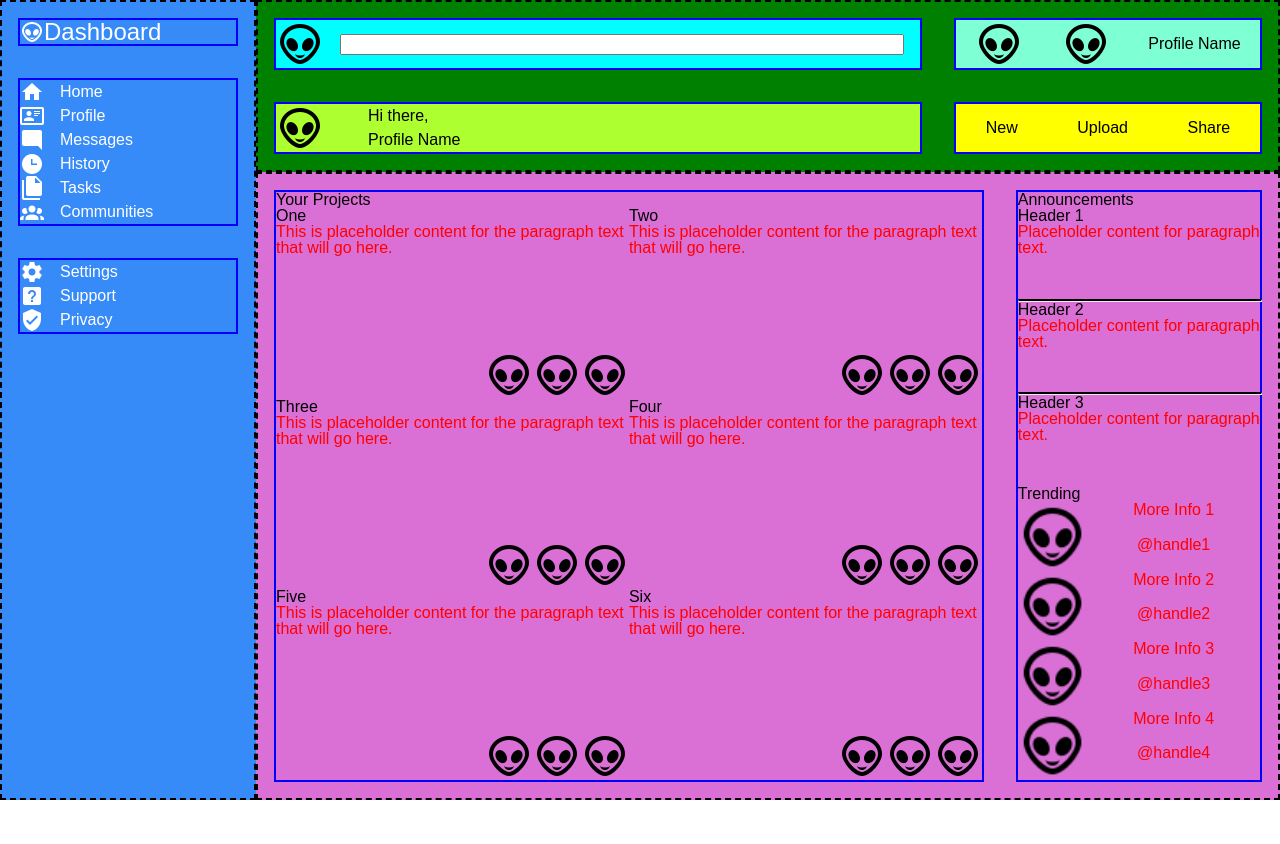
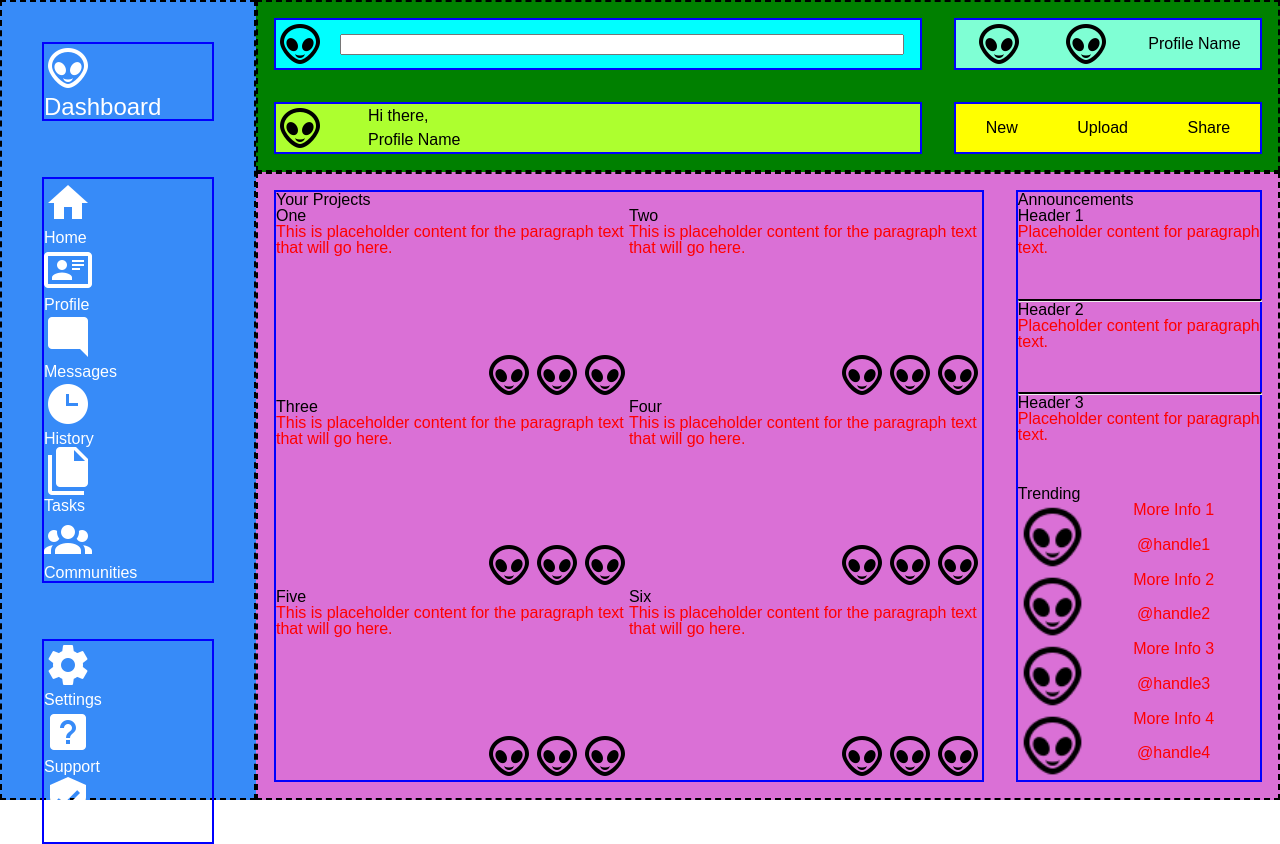
Before and after one commit to zflegle3/admin-dashboard, a plain HTML site: page index.html in a window 1280 px wide. Before the commit the page ends 800 px from the top, so only its background shows below. Drawn offline with Linux system fonts and the light colour scheme.

Commit message:
starting on side bar details, tried switching to grid display with limited success.

```diff
--- a/index.html
+++ b/index.html
@@ -9,51 +9,55 @@
 </head>
 <body>
     <div class="main side-panel">
-        <div class="side-header">
-            <div>
+        <div class="side-logo">
             <img src="images/alien-wh.png" alt="">
             <h1>Dashboard</h1>
         </div>
-        </div>
-        <div class="side-nav">
-            <div>
+        <div class="side-nav-top">
+            <ul>
+                <li>
                     <img src="images/home.png" alt="">
                     <p>Home</p>
-            </div>
-            <div>
+                </li>
+                <li>
                     <img src="images/card-account.png" alt="">
                     <p>Profile</p>
-            </div>
-            <div>
+                </li>
+                <li>
                     <img src="images/message.png" alt="">
                     <p>Messages</p>
-            </div>
-            <div>
+                </li>
+                <li>
                     <img src="images/clock-time-three.png" alt="">
                     <p>History</p>
-            </div>
-            <div>
+                </li>
+                <li>
                     <img src="images/file-multiple.png" alt="">
                     <p>Tasks</p>
-            </div>
-            <div>
+                </li>
+                <li>
                     <img src="images/account-group.png" alt="">
                     <p>Communities</p>
+                </li>
+            </ul>
         </div>
-        </div>
-        <div class="side-misc">
-            <div>
+
+        <div class="side-nav-bottom">
+            <ul>
+                <li>
                     <img src="images/cog.png" alt="">
                     <p>Settings</p>
-            </div>
-            <div>
+                </li>
+                <li>
                     <img src="images/help-box.png" alt="">
                     <p>Support</p>
-            </div>
-            <div>
+                </li>
+                <li>
                     <img src="images/shield-check.png" alt="">
                     <p>Privacy</p>
-            </div>
+                </li>
+            </ul>
+
         </div>
     </div>
 
--- a/styles.css
+++ b/styles.css
@@ -65,10 +65,13 @@ body {
     grid-area: 1 / 1 / 3 / 2;
     background-color: rgb(55, 139, 248);
     color: white;
-    display: flex;
-    flex-direction: column;
-    align-items: stretch;
-    justify-content: flex-start;
+    padding: 1.5rem 1.5rem 1.5rem 1.5rem;
+
+    display: grid;
+    grid-template-columns: [first] 1fr;
+    grid-template-rows: [one] 1fr [two] [three];
+    gap: 1.5rem 1rem;
+    align-items: center;
 
 
 }
@@ -95,29 +98,11 @@ body {
 }
 /*Side Panel Styles*/
 
-.side-panel div {
-    display: flex;
+.side-panel img:nth-child(n+2) {
+    height: 1.5rem;
+    width: auto;
+    place-self: center;
 }
-
-.side-panel > div {
-    flex-direction: column;
-    align-items: left;
-}
-
-.side-panel > div > div {
-    flex-direction: row;
-    align-items: center;
-}
-
-.side-panel img {
-height: 1.5rem;
-width: auto;
-}
-
-.side-panel p {
-    margin-left: 1rem;
-}
-
 
 /*Header Panel Styles*/
 
```
Lines whose indentation alone changed are shown as unchanged.
